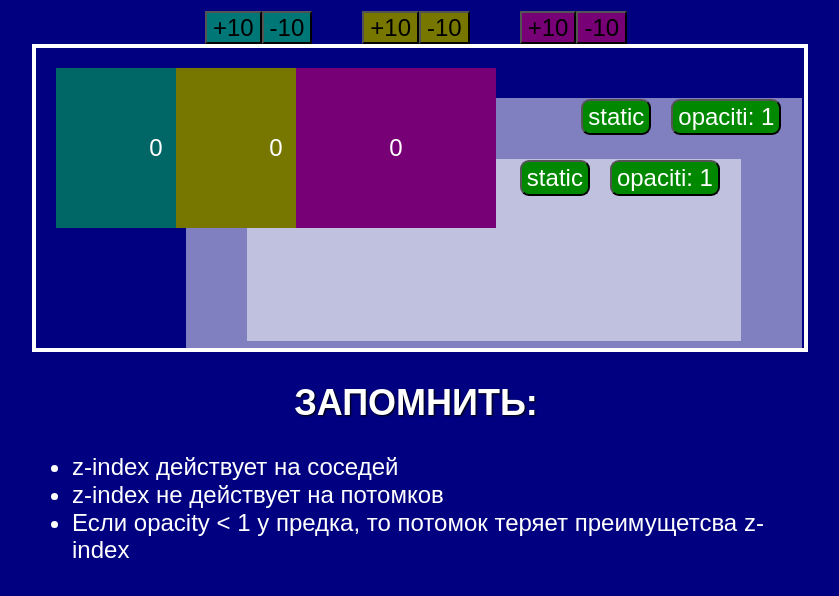
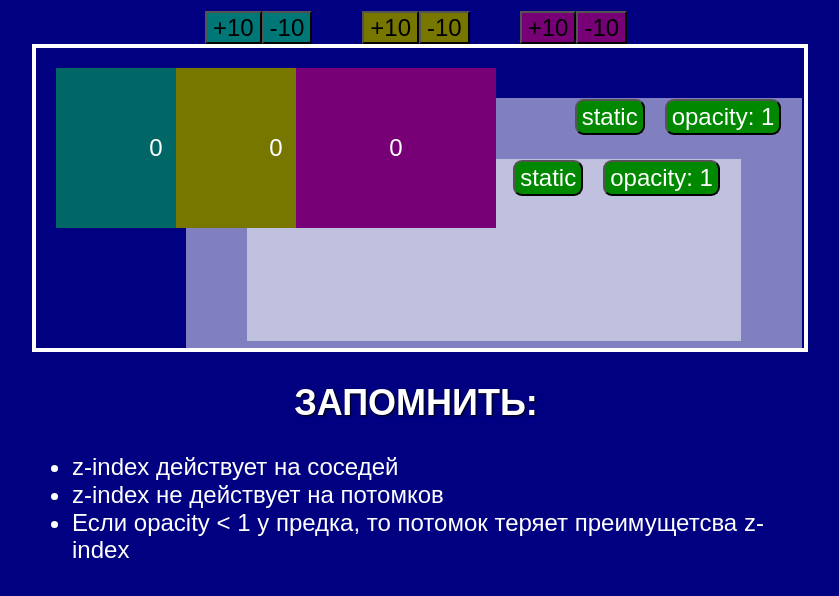
Before and after one commit to gennadiy1970/css-position, a plain HTML site: page html/slide5.html in a window 1280 px wide. Shown: the part 2017-2613 px from the top of the page, without its empty margins (224-1063 px from the left). Drawn offline with nearby package versions, Linux system fonts and the light colour scheme.

Commit message:
Update slide5.html

```diff
--- a/html/slide5.html
+++ b/html/slide5.html
@@ -52,11 +52,11 @@
         <div class="z-wrapper z-wrapper2">
             <div class="cbox0">0</div>
             <div class="semi semi1" data-op="1">
-                <button class="btn half-opacity">opaciti: 1</button>
+                <button class="btn half-opacity">opacity: 1</button>
                 <button class="btn rel">static</button>
                 <div class="cbox1">0</div>
                 <div class="semi semi2" data-op="1">
-                    <button class="btn half-opacity">opaciti: 1</button>
+                    <button class="btn half-opacity">opacity: 1</button>
                     <button class="btn rel">static</button>
                     <div class="cbox2">0</div>
                 </div>
```
